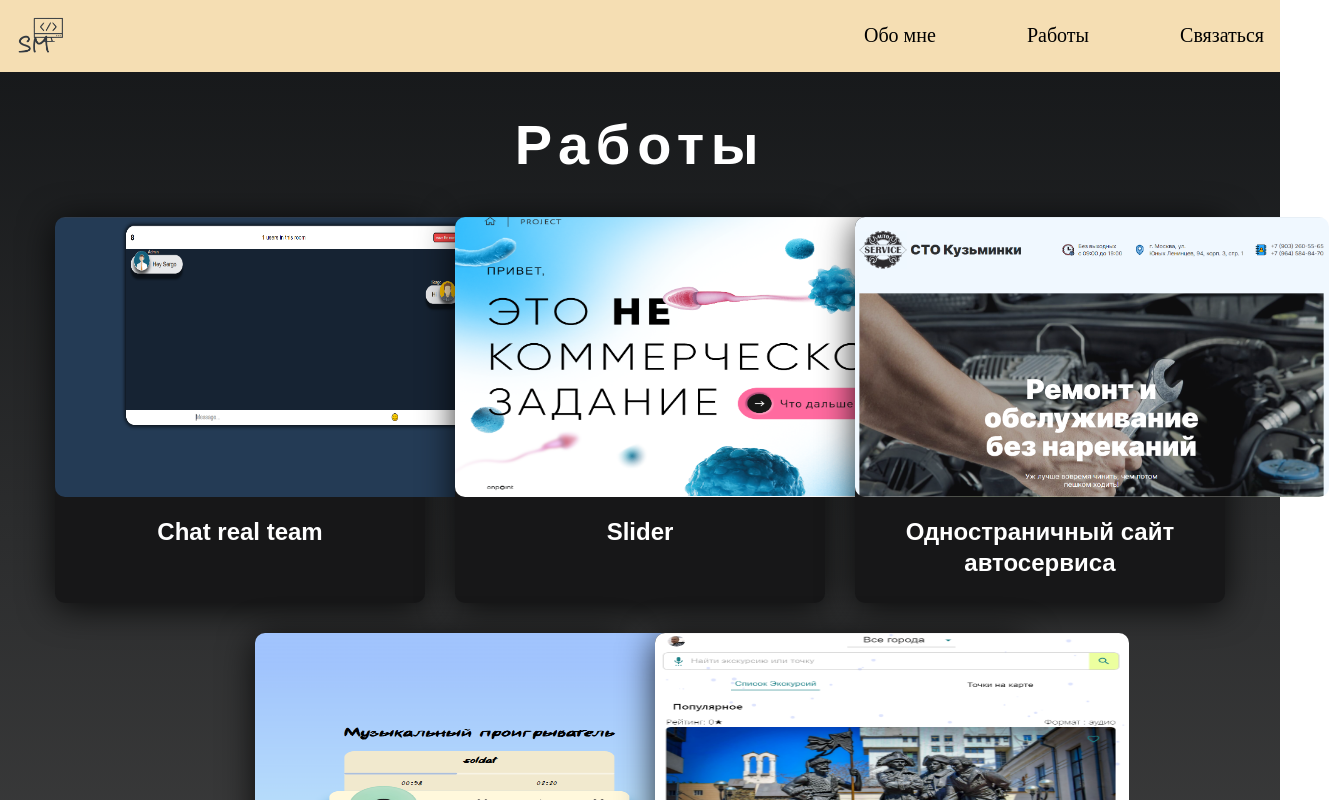
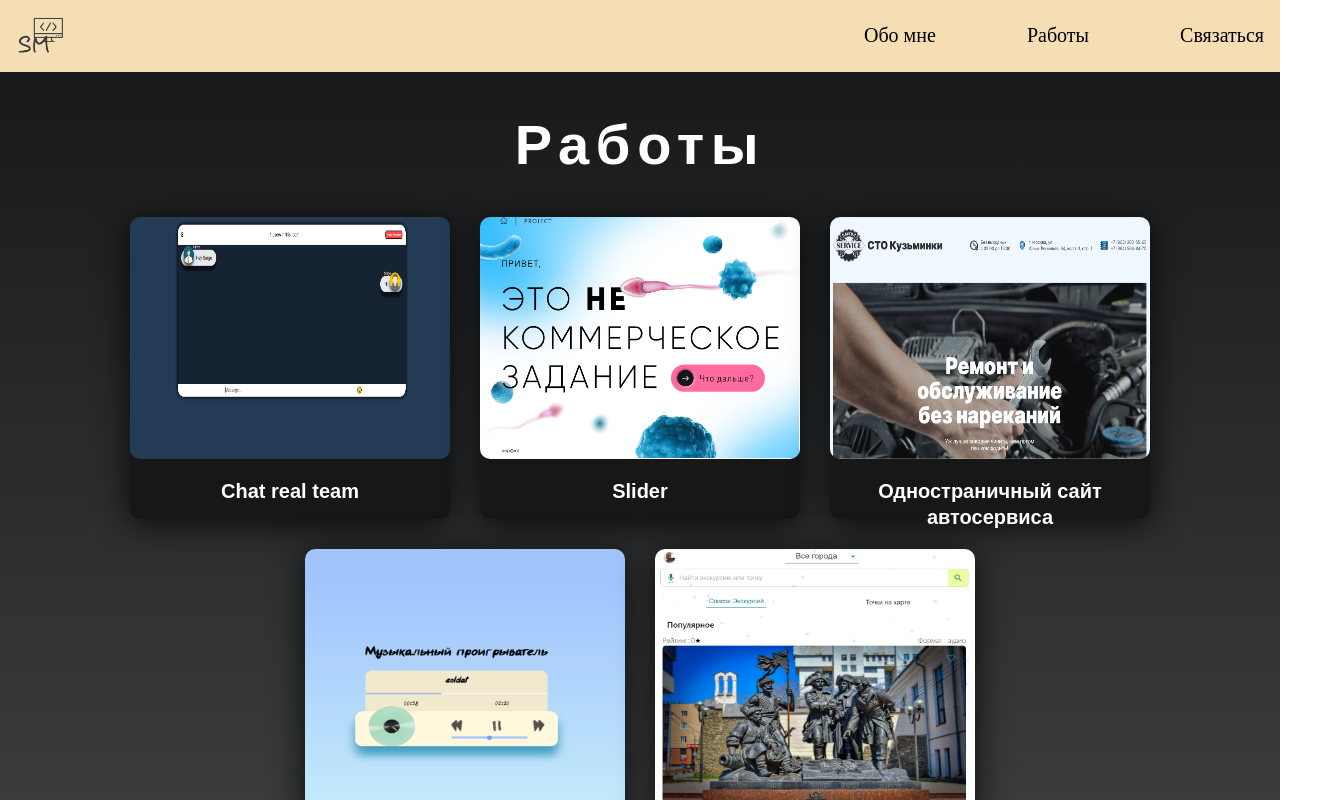
Before and after one commit to Sergynya174/portfolio, a React (Create React App) app: page /jobs in a window 1280 px wide. Shown: the top 800 px of the page, 1329 px wide, since content can reach past the window. Built offline with nearby package versions, Linux system fonts and the light colour scheme; a web font is replaced by a local one.

Commit message:
правки верстки

```diff
--- a/src/components/Project/Project.js
+++ b/src/components/Project/Project.js
@@ -1,6 +1,6 @@
 import React from "react";
 import styles from "./Project.module.css";
-import { project } from "../../utils/";
+import { project } from "../../utils";
 
 const Project = () => {
   return (
--- a/src/components/Project/Project.module.css
+++ b/src/components/Project/Project.module.css
@@ -9,10 +9,11 @@
 }
 
 .project {
-	max-width: 370px;
 	background-color: #171718;
 	box-shadow: 0px 5px 35px rgba(0, 0, 0, 0.8);
 	border-radius: 10px;
+	max-width: 25vw;
+    max-height: 45vh;
 }
 
 .link{
@@ -22,14 +23,14 @@
 
 .img {
 	border-radius: 10px;
-	width: 37vw;
-	height: 35vh;
+	width: 100%;
+	height: 80%;
 }
 
 .title {
 	padding: 15px 20px 25px;
 	font-weight: 700;
-	font-size: 24px;
+	font-size: 20px;
 	line-height: 1.3;
 	color: white;
 	margin: 0;
```
